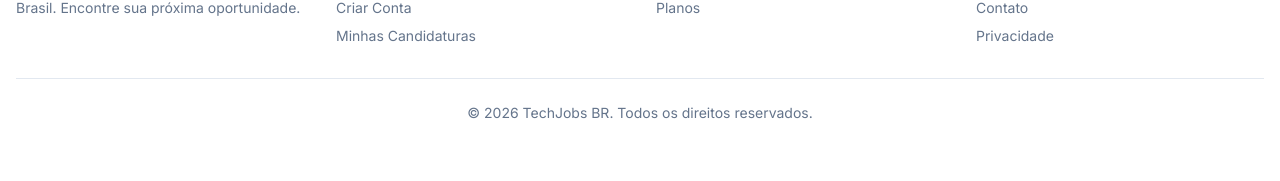
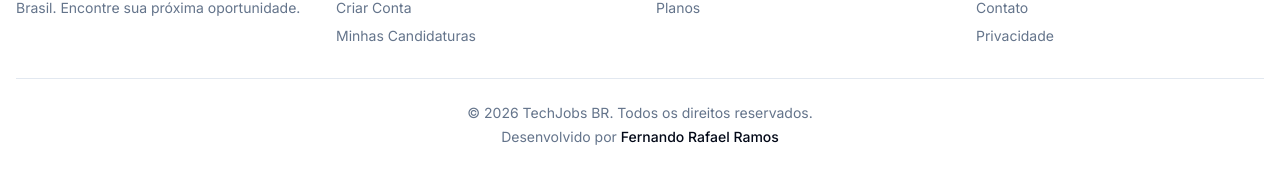
Before and after one commit to RamosDev89/techjobs-br-, a Next.js app: page / in a window 1280 px wide. Shown: the part 1582-1763 px from the top of the page. Built offline with nearby package versions, Linux system fonts and the light colour scheme; no server answers; the database is empty.

Commit message:
feat: add developer credits to footer

```diff
--- a/src/components/layout/Footer.tsx
+++ b/src/components/layout/Footer.tsx
@@ -43,8 +43,9 @@ export function Footer() {
           </div>
         </div>
 
-        <div className="border-t mt-8 pt-6 text-center text-sm text-muted-foreground">
-          © {new Date().getFullYear()} TechJobs BR. Todos os direitos reservados.
+        <div className="border-t mt-8 pt-6 text-center text-sm text-muted-foreground space-y-1">
+          <p>© {new Date().getFullYear()} TechJobs BR. Todos os direitos reservados.</p>
+          <p>Desenvolvido por <span className="font-medium text-foreground">Fernando Rafael Ramos</span></p>
         </div>
       </div>
     </footer>
```
